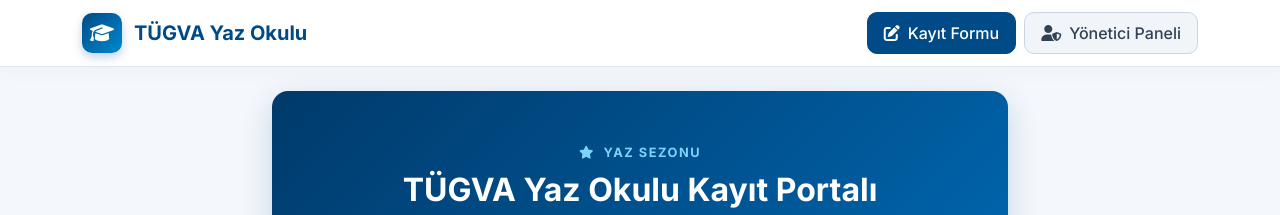
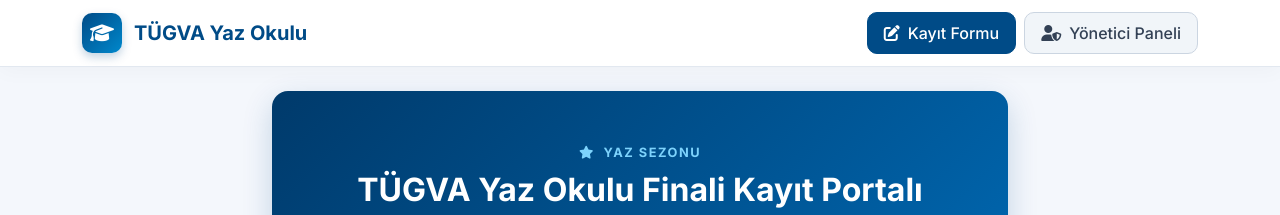
Before and after one commit to tugvaselcuk/tugva-yaz-okulu-, a plain HTML site: page index.html in a window 1280 px wide. Shown: the top 215 px of the page. Drawn offline with nearby package versions, Linux system fonts and the light colour scheme; some packages are replaced by stand-ins of ours; no server answers; a script that the page names is missing.

Commit message:
Update index.html

```diff
--- a/index.html
+++ b/index.html
@@ -49,7 +49,7 @@
                 <div class="card hero-card mb-4 text-center overflow-hidden">
                     <div class="hero-body p-4 p-md-5">
                         <span class="hero-subtitle mb-2"><i class="fa-solid fa-star me-1"></i> YAZ SEZONU</span>
-                        <h2 class="fw-bold text-white mb-2">TÜGVA Yaz Okulu Kayıt Portalı</h2>
+                        <h2 class="fw-bold text-white mb-2">TÜGVA Yaz Okulu Finali Kayıt Portalı</h2>
                         <p class="hero-desc mb-4">Geleceğin liderleri burada yetişiyor. Lütfen başvuru formunu eksiksiz doldurunuz.</p>
                         <div class="d-inline-flex align-items-center">
                             <div class="quota-pill shadow-sm" id="quota-badge">
```
